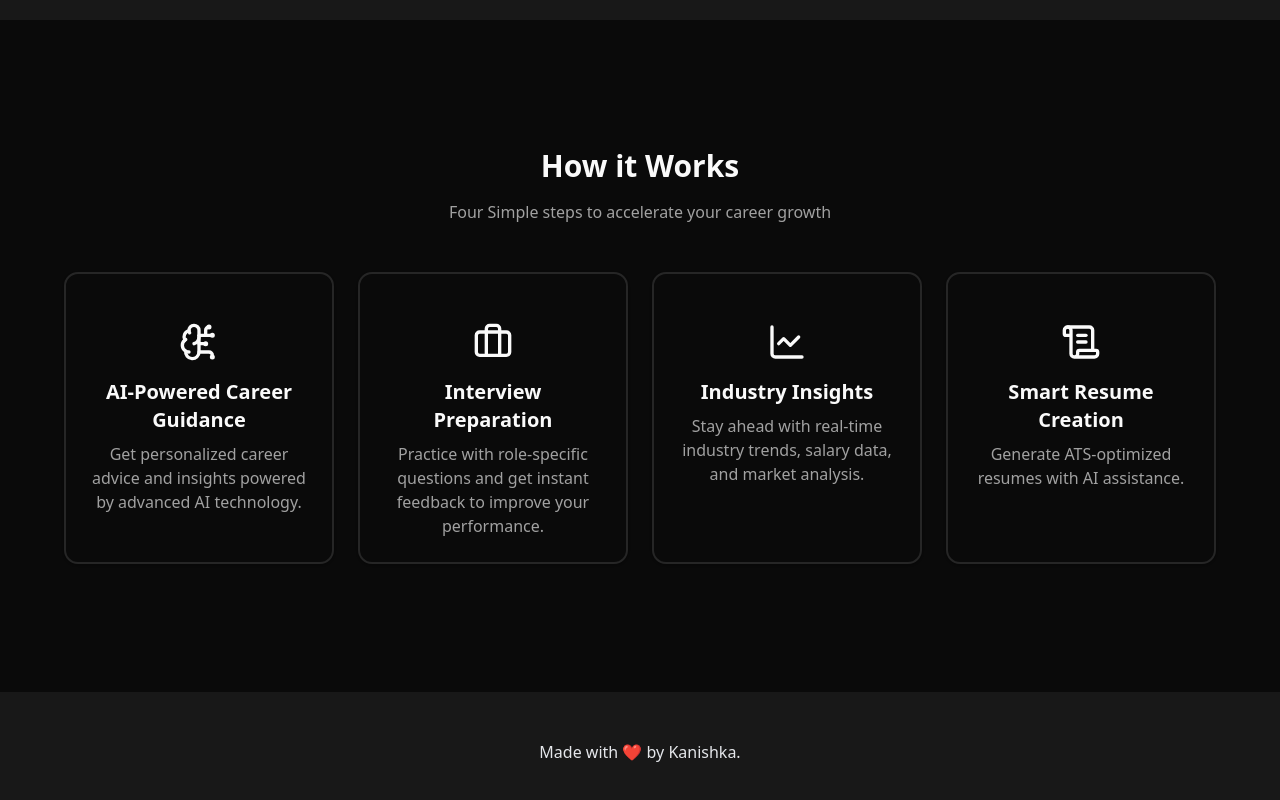
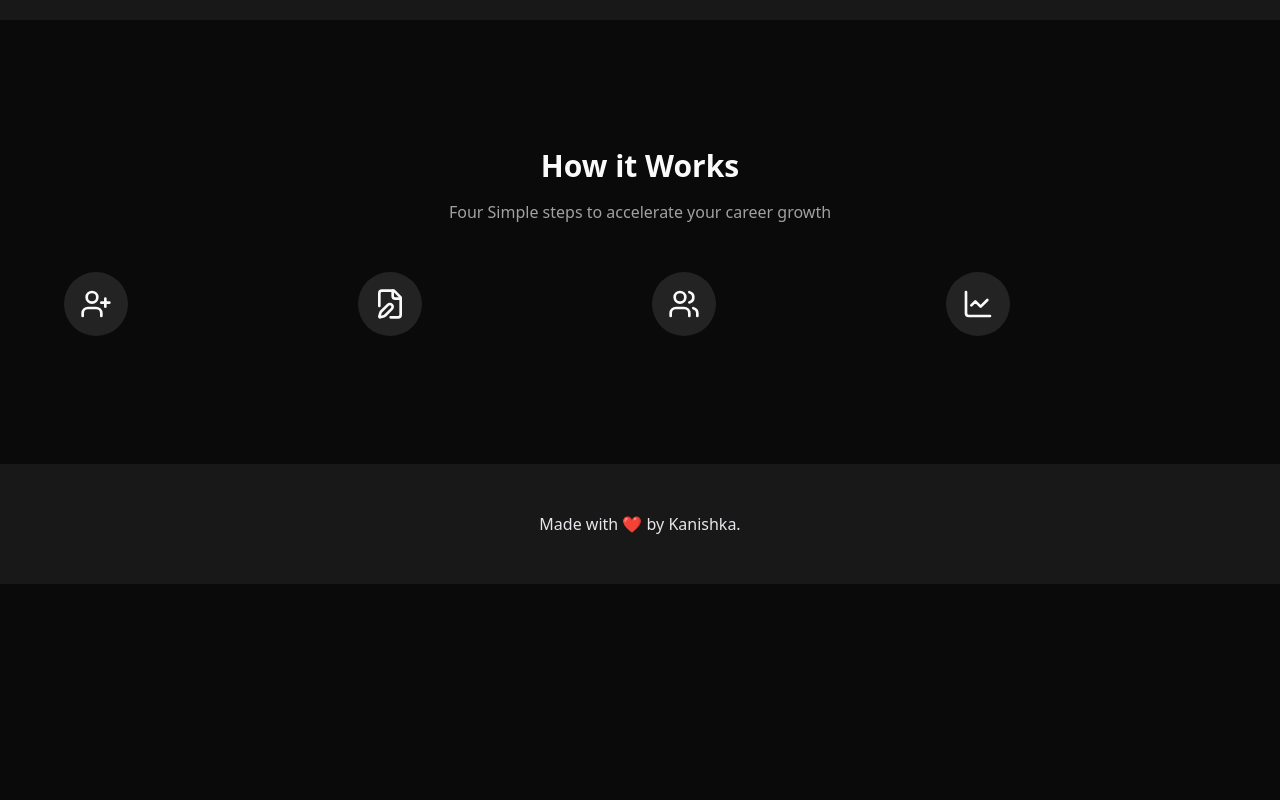
Before and after one commit to kanishkadz/elevate, a Next.js app: page / in a window 1280 px wide. Shown: the part 2197-2997 px from the top of the page. After the commit the page ends 2781 px from the top, so only its background shows below. Built offline with nearby package versions, Linux system fonts and the light colour scheme; no server answers.

Commit message:
Update page.jsx

```diff
--- a/app/page.jsx
+++ b/app/page.jsx
@@ -1,6 +1,7 @@
 import { Card, CardContent } from "@/components/ui/card";
 import HeroSection from "@/components/hero";
 import { features } from "@/data/features";
+import { howItWorks } from "@/data/howItWorks";
 
 export default function Home() {
   return (
@@ -60,19 +61,14 @@ export default function Home() {
             <p className="text-muted-foreground">Four Simple steps to accelerate your career growth</p>
           </div>
           <div className="grid grid-cols md:grid-cols-2 lg:grid-cols-4 gap-6 max-w-6xl mx-auto">
-            {features.map((feature, index) => {
+            {howItWorks.map((item, index) => {
               return (
-                <Card key={index} className="border-2 hover:border-primary transition-colors duration-300">
-                  <CardContent className="pt-6 text-center flex flex-col items-center">
-                    <div className="flex flex-col items-center justify-center">
-                      {feature.icon}
-                      <h3 className="text-xl font-bold mb-2">{feature.title}</h3>
-                      <p className="text-muted-foreground">{feature.description}</p>
-                    </div>
-                  </CardContent>
-                </Card>
-
-              )
+                <div key={index} className="felx flex-col items-center text-center space-y-4">
+                  <div className="w-16 h-16 rounded-full bg-primary/10 flex items-center justify-center">
+                    {item.icon}
+                  </div>
+                </div>
+              );
             })}
           </div>
         </div>
```
